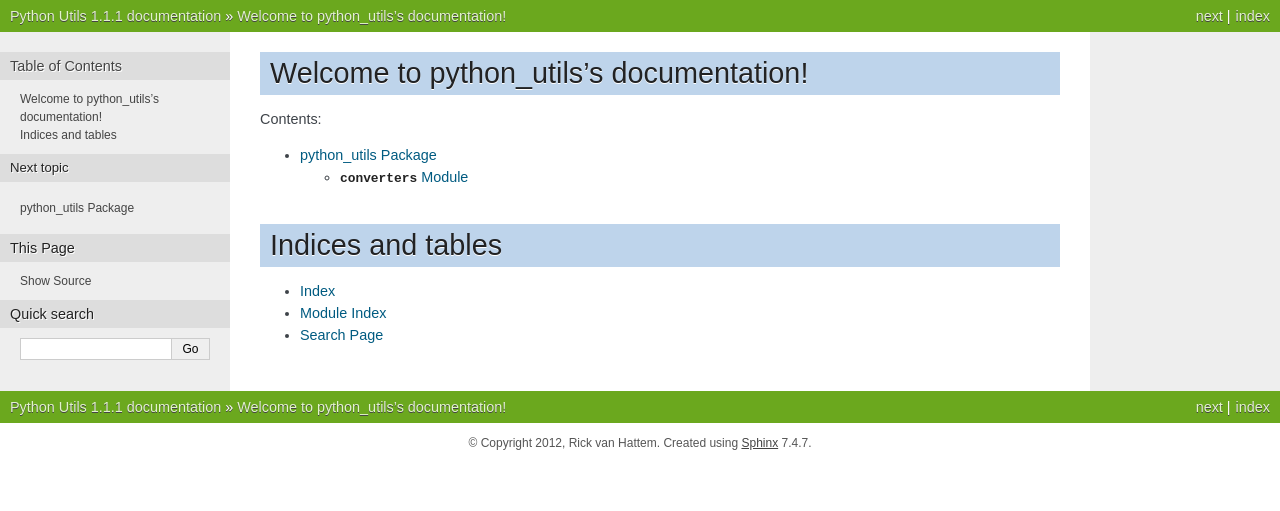
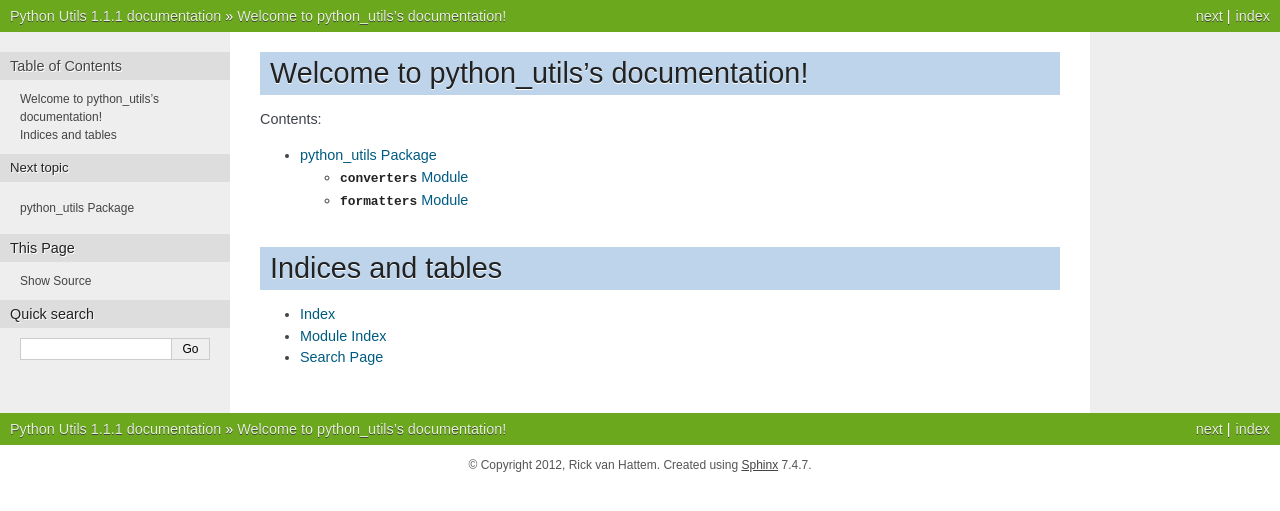
Before and after one commit to wolph/python-utils, a Sphinx documentation site: the page built from docs/index.rst, in a window 1280 px wide. Shown: the top 511 px of the page. Built offline with Sphinx 7.4.7, drawn with Linux system fonts in a browser that asks for light colours.

Commit message:
updated docs

```diff
--- a/docs/python_utils.rst
+++ b/docs/python_utils.rst
@@ -9,6 +9,9 @@ python_utils Package
     :undoc-members:
     :show-inheritance:
 
+:mod:`formatters` Module
+------------------------
+
 .. automodule:: python_utils.formatters
     :members:
     :undoc-members:
```
